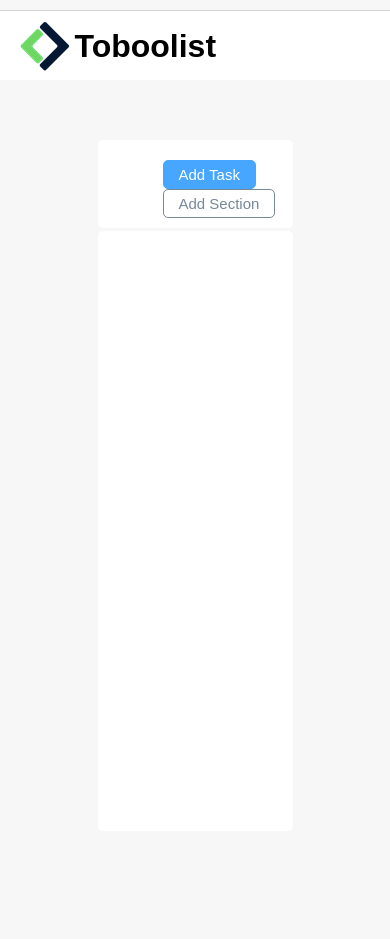
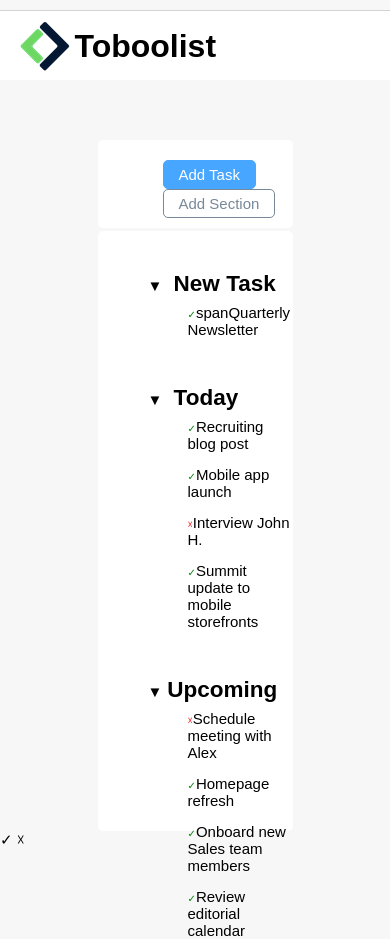
Before and after one commit to EddieFreedome/html-css-toboolist, a plain HTML site: page index.html in a window 390 px wide. Before the commit the page ends 844 px from the top, so only its background shows below. Drawn offline with Linux system fonts and the light colour scheme.

Commit message:
Aggiunto e posizionato titoli ed elenchi liste, aggiunti mark (da rifinire)

```diff
--- a/css/style.css
+++ b/css/style.css
@@ -22,6 +22,25 @@ header {
 body{
     background-color: rgba(245, 245, 245, 0.705);
 }
+
+main{
+    font-size: 15px;
+}
+
+h2{
+    margin-left: 50px;
+    padding-top: 40px;
+
+
+}
+
+li{
+    list-style: none;
+    margin-left: 90px;
+    padding-top: 7px;
+    margin-bottom: 7px;
+}
+
 
 /*
 button {
@@ -59,6 +78,20 @@ button {
     padding-right: 15px;
 }
 
+.frecce{
+    font-size: 15px;
+    padding-right: 5px;
+}
+
+.mark-ok{
+    color: green;
+    font-size: 10px;
+}
+
+.mark-no{
+    color: red;
+    font-size: 10px;
+}
 /*ID*/
 #top-main {
     margin-top: 60px;
--- a/index.html
+++ b/index.html
@@ -25,13 +25,48 @@
                 </div>
 
                 <div class="blocco-centrale" id="middle-main">
+                        <!-- Primo elenco -->
+                    <h2>
+                        <span class="frecce">&#9660;</span>
+                        New Task
+                    </h2>
+                    <ul>
+                        <li><span class="mark-ok">&#10003</span>spanQuarterly Newsletter</li>
+                    </ul>
 
+                    <!-- Secondo elenco -->
+                    <h2>
+                        <span class="frecce">&#9660;</span>
+                        Today
+                    </h2>
+                    <ul>
+                        <li><span class="mark-ok">&#10003</span>Recruiting blog post</li>
+                        <li><span class="mark-ok">&#10003</span>Mobile app launch</li>
+                        <li><span class="mark-no">&#9747</span>Interview John H.</li>
+                        <li><span class="mark-ok">&#10003</span>Summit update to mobile storefronts</li>
+                    </ul>
+
+
+
+
+
+                        <!-- Terzo elenco -->
+                    <h2>
+                        <span class="frecce">&#9660;</span>Upcoming
+                    </h2>
+
+                    <ul>
+                        <li><span class="mark-no">&#9747</span>Schedule meeting with Alex</li>
+                        <li><span class="mark-ok">&#10003</span>Homepage refresh</li>
+                        <li><span class="mark-ok">&#10003</span>Onboard new Sales team members</li>
+                        <li><span class="mark-ok">&#10003</span>Review editorial calendar</li>
+                    </ul>
 
                 </div>
 
 
-
-
+                &#10003
+                &#9747
 
 
             </main>
```
